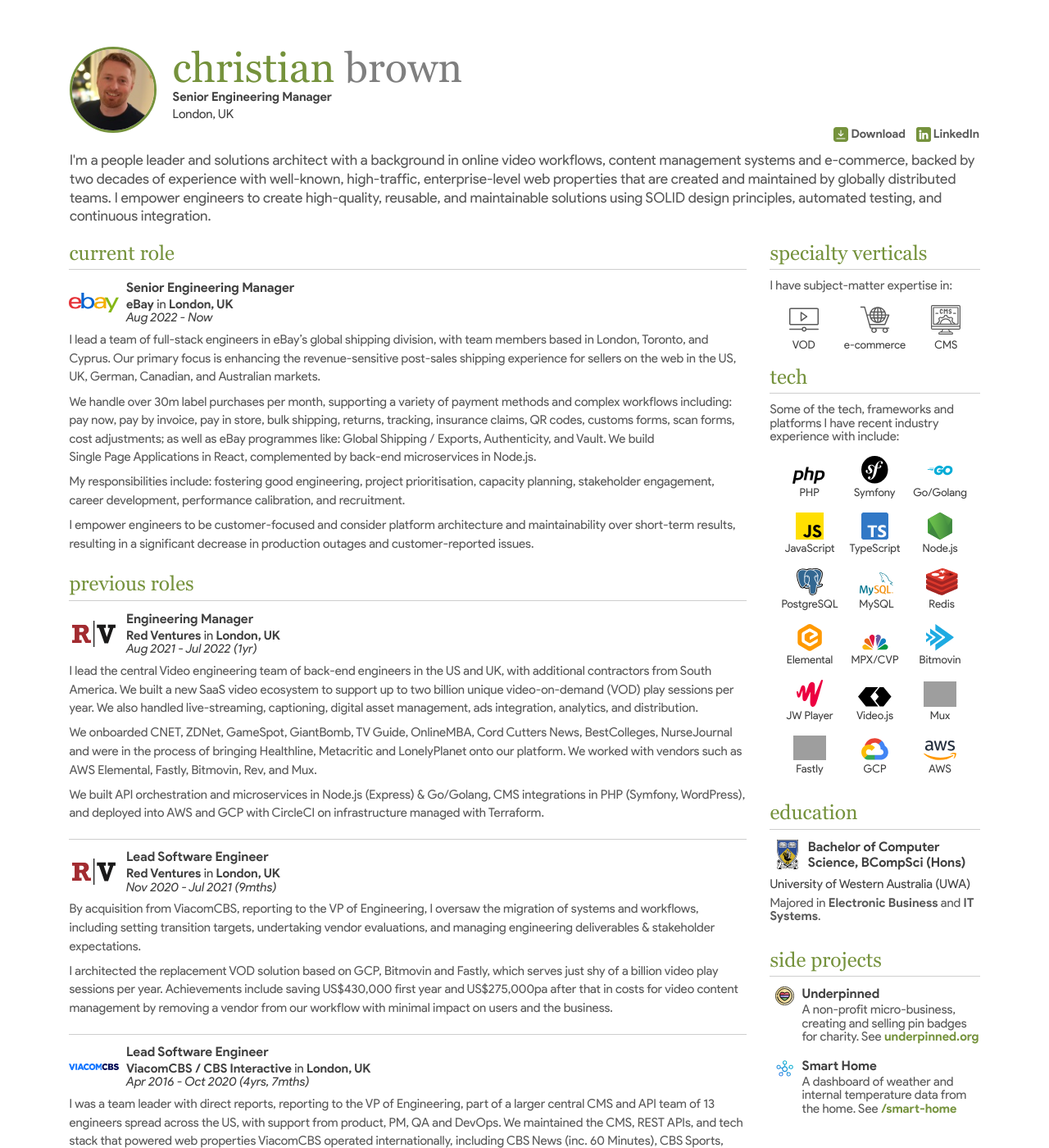
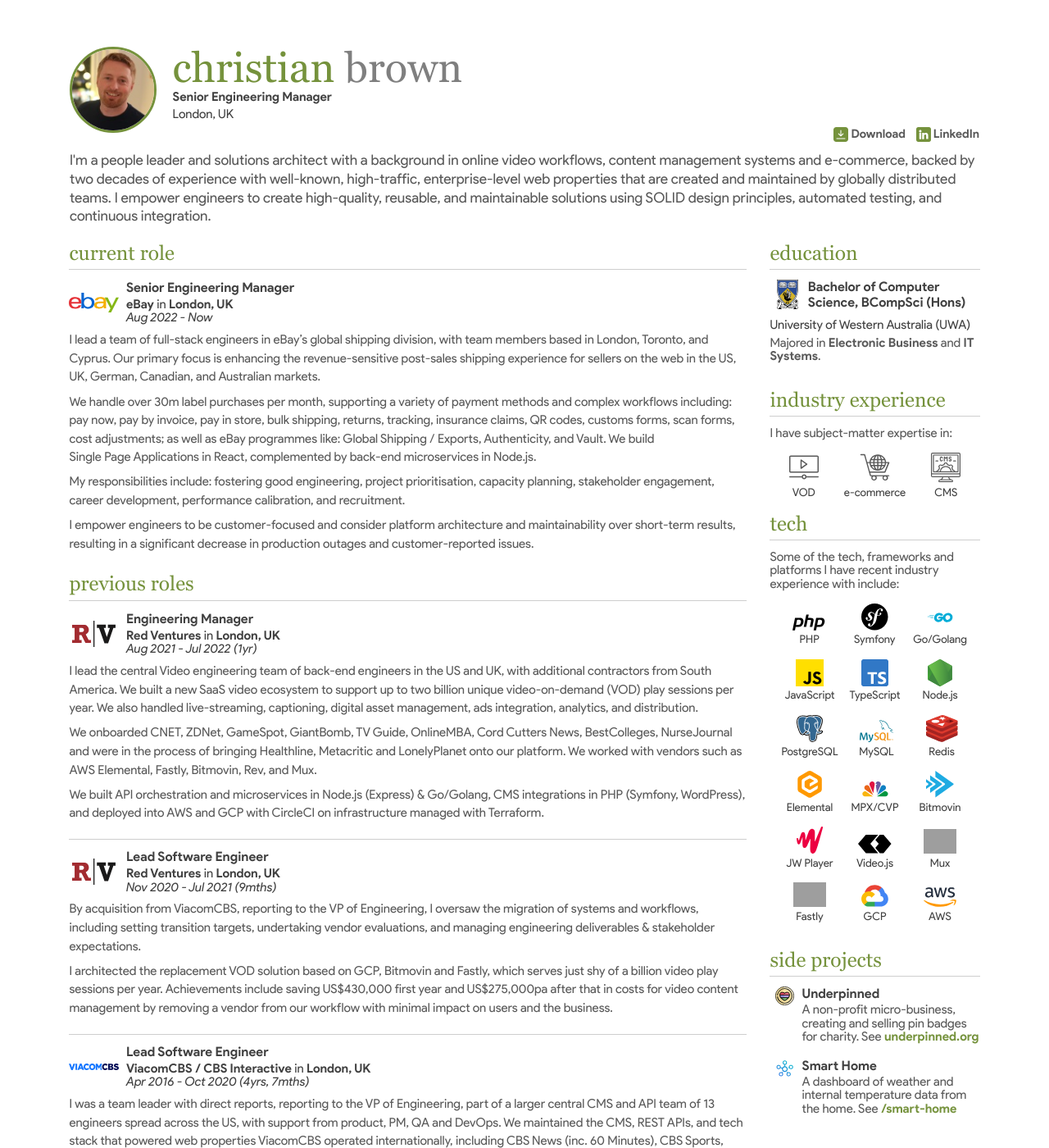
Before and after one commit to christianjbrown/christianbrown.uk, a Jekyll site: the page built from index.html, in a window 1280 px wide and 1400 px high. Shown: the whole window at 82% size. Built offline with Jekyll 4.4.1, drawn with Linux system fonts in a browser that asks for light colours; grey boxes are pictures that could not be loaded.

Commit message:
Move Education above verticals and rename to Industry experience

```diff
--- a/index.html
+++ b/index.html
@@ -53,9 +53,14 @@
                         </div>{% endif %}
                     </div>
                     <div id="cv-side">
+                        {% if site.education %}
+                        <div class="cv-section cv-section-education">
+                            <h2>Education</h2>{% for experience in site.education reversed %}
+                            {% include cv-experience-side.html %}{% endfor %}
+                        </div>{% endif %}
                         {%- if site.data.cv-verticals %}
                         <div class="cv-section cv-section-verticals">
-                            <h2>Specialty Verticals</h2>
+                            <h2>Industry experience</h2>
                             <p>I have subject-matter expertise in:</p>
                             <div id="cv-verticals">{% for vertical in site.data.cv-verticals %}
                                 {% include cv-vertical.html %}{% endfor %}
@@ -68,11 +73,6 @@
                             <div id="cv-techs">{% for tech in site.data.cv-tech %}
                                 {% include cv-tech.html %}{% endfor %}
                             </div>
-                        </div>{% endif %}
-                        {% if site.education %}
-                        <div class="cv-section cv-section-education">
-                            <h2>Education</h2>{% for experience in site.education reversed %}
-                            {% include cv-experience-side.html %}{% endfor %}
                         </div>{% endif %}
 <!--                        <div class="cv-section">-->
 <!--                            <h2>My day</h2>-->
```
